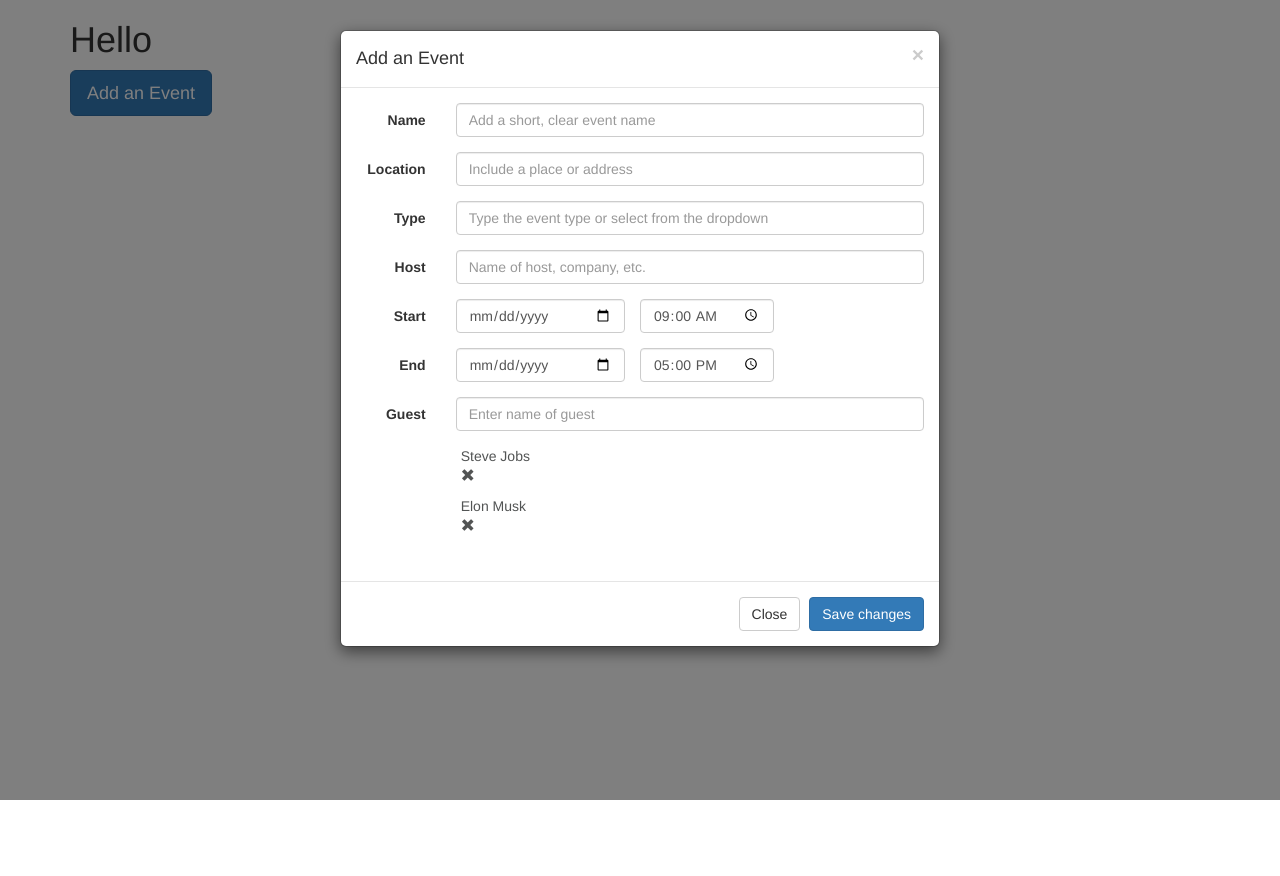
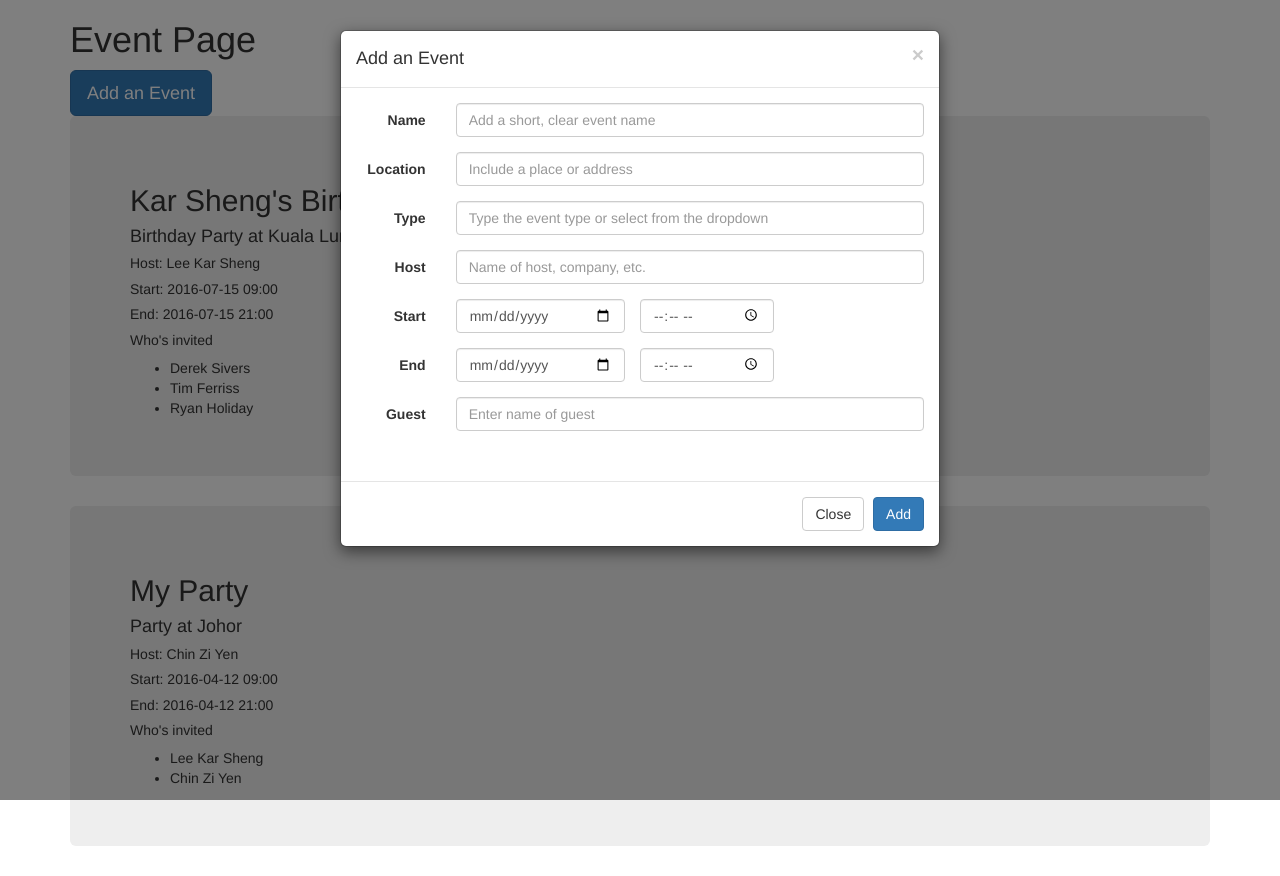
Before and after one commit to karsheng/project-event-planner, a website: page src/event.html in a window 1280 px wide. Both pictures are taken after a click on the button "Add an Event". Before the commit the page ends 800 px from the top, so only its background shows below. Drawn offline with nearby package versions, Linux system fonts and the light colour scheme; some packages are replaced by stand-ins of ours.

Commit message:
Added event list with data binding

```diff
--- a/src/event.html
+++ b/src/event.html
@@ -18,7 +18,7 @@
 			}
 			/*This is to make the autocomplete .pac-container visible in modal*/
 			.pac-container {
-			    z-index: 20;
+			    z-index: 30;
 			}
 			.modal {
 			    z-index: 20;
@@ -47,11 +47,24 @@
 	</head>
 	<body>
 		<main class="container">
-			<h1>Hello</h1>
+			<h1>Event Page</h1>
 			<!-- Button trigger modal -->
-			<button type="button" class="btn btn-primary btn-lg" data-toggle="modal" data-target="#eventModal">
+			<button type="button" class="btn btn-primary btn-lg" data-toggle="modal" data-target="#eventModal" data-bind="click: addNewEvent">
 			  Add an Event
 			</button>
+			<section id="events" data-bind="foreach: eventList">
+				<div class="jumbotron" data-toggle="modal" data-target="#eventModal" data-bind="click: $parent.setEvent">
+					<h2 data-bind="text: name"></h2>
+					<h4><span data-bind="text: type"></span> at <span data-bind="text: location"></span></h4>
+					<h5>Host: <span data-bind="text: host"></span></h5>
+					<h5>Start: <span data-bind="text: startDate"></span> <span data-bind="text: startTime"></span></h5>
+					<h5>End: <span data-bind="text: endDate"></span> <span data-bind="text: endTime"></span></h5>
+					<h5>Who's invited</h5>
+					<ul class="invitee" data-bind="foreach: guests">
+						<li data-bind="text: $data"></li>
+					</ul>
+				</div>
+			</section>
 		</main>
 		<!-- Event Modal -->
 		<section class="modal fade" id="eventModal" tabindex="-1" role="dialog" aria-labelledby="eventModalLabel">
@@ -62,24 +75,24 @@
 						<h4 class="modal-title" id="eventModalLabel">Add an Event</h4>
 					</div>
 					<div class="modal-body">
-						<form class="form-horizontal">
+						<form class="form-horizontal" data-bind="with: currentEvent">
 							<div class="form-group">
 								<label for="eventName" class="col-sm-2 control-label">Name</label>
 								<div class="col-sm-10">
-									<input type="text" class="form-control" id="eventName" placeholder="Add a short, clear event name" required>
+									<input data-bind="value: name" type="text" class="form-control" id="eventName" placeholder="Add a short, clear event name" required>
 								</div>
 							</div>
 							<div class="form-group">
 								<label for="eventLocation" class="col-sm-2 control-label">Location</label>
 								<div class="col-sm-10">
-									<input type="text" class="form-control" id="eventLocation" placeholder="Include a place or address" onFocus="geolocate()" required>
+									<input data-bind="value: location" type="text" class="form-control" id="eventLocation" placeholder="Include a place or address" onFocus="geolocate()" required>
 								</div>
 							</div>
 							<div class="form-group">
 								<label for="eventType" class="col-sm-2 control-label">Type</label>
 								<div class="col-sm-10">
-									<input list="eventType" class="form-control" placeholder="Type the event type or select from the dropdown">
-									<datalist id="eventType"">
+									<input data-bind="value: type" id="eventType" list="event-options" class="form-control" placeholder="Type the event type or select from the dropdown">
+									<datalist id="event-options">
 										<option>Birthday Party</option>
 										<option>Conference Talk</option>
 										<option>Wedding</option>
@@ -90,36 +103,36 @@
 							<div class="form-group">
 								<label for="hostName" class="col-sm-2 control-label">Host</label>
 								<div class="col-sm-10">
-									<input type="text" class="form-control" id="eventHost" placeholder="Name of host, company, etc." required>
+									<input data-bind="value: host" type="text" class="form-control" id="eventHost" placeholder="Name of host, company, etc." required>
 								</div>
 							</div>
 							<div class="form-group">
 								<label for="startDateTime" class="col-xs-12 col-sm-2 control-label">Start</label>
 								<div class="col-xs-7 col-sm-4">
-									<input type="date" class="form-control" id="startDateTime" required>
+									<input data-bind="value: startDate" type="date" class="form-control" id="startDateTime" required>
 								</div>
 								<div class="start-time-div col-xs-5 col-sm-3">
-									<input type="time" class="form-control" id="startTime" value = "09:00" required>
+									<input data-bind="value: startTime" type="time" class="form-control" id="startTime" required>
 								</div>
 							</div>
 							<div class="form-group">
 								<label for="endDateTime" class="col-xs-12 col-sm-2 control-label">End</label>
 								<div class="col-xs-7 col-sm-4">
-									<input type="date" class="form-control" id="endDateTime" required>
+									<input data-bind="value: endDate" type="date" class="form-control" id="endDateTime" required>
 								</div>
 								<div class="start-time-div col-xs-5 col-sm-3">
-									<input type="time" class="form-control" id="endTime" value = "17:00" required>
+									<input data-bind="value: endTime" type="time" class="form-control" id="endTime" required>
 								</div>
 							</div>
 							<div class="form-group">
 								<label for="guestInput" class="col-sm-2 control-label">Guest</label>
 								<div class="col-sm-10">
-									<input type="text" class="form-control" id="guestInput" data-bind="event: {keypress: addGuestToList, blur: addGuestToList}" placeholder="Enter name of guest" required>
+									<input type="text" class="form-control" id="guestInput" data-bind="event: {keypress: $parent.addGuestToList}" placeholder="Enter name of guest" required>
 								</div>
 								<label class="col-sm-2 control-label"></label>
 								<div class="col-sm-10">
-									<ul class="guest-list" data-bind="foreach: currentGuestList">
-										<a class="guest-list-item"><li data-bind="text: name"></li><span class="glyphicon glyphicon-remove" data-bind="click: $parent.removeGuest"></span></a>
+									<ul class="guest-list" data-bind="foreach: guests">
+										<a class="guest-list-item"><li data-bind="text: $data"></li><span class="glyphicon glyphicon-remove" data-bind="click: $parent.removeGuest"></span></a>
 									</ul>
 								</div>
 							</div>
@@ -127,13 +140,10 @@
 					</div>
 					<div class="modal-footer">
 						<button type="button" class="btn btn-default" data-dismiss="modal">Close</button>
-						<button id="saveEventBtn" type="button" class="btn btn-primary">Save changes</button>
+						<button id="saveEventBtn" type="button" class="btn btn-primary" data-bind="click: saveEvent"></button>
 					</div>
 				</div>
 			</div>
-		</section>
-		<section id="events">
-
 		</section>
 		<script src="https://ajax.googleapis.com/ajax/libs/jquery/3.1.0/jquery.min.js"></script>
 		<script src="js/lib/knockout.3.4.0.js"></script>
--- a/src/js/app.js
+++ b/src/js/app.js
@@ -1,26 +1,82 @@
-var Event = function() {
-	this.name = ko.observable();
-	this.location = ko.observable();
-	this.type = ko.observable();
-	this.host = ko.observable();
-	this.startDate = ko.observable();
-	this.startTime = ko.observable();
-	this.endDate = ko.observable();
-	this.endTime = ko.observable();
-	this.guests = ko.observableArray([]);
+var Event = function(event) {
+	this.name = ko.observable(event.name);
+	this.location = ko.observable(event.location);
+	this.type = ko.observable(event.type);
+	this.host = ko.observable(event.host);
+	this.startDate = ko.observable(event.startDate);
+	this.startTime = ko.observable(event.startTime);
+	this.endDate = ko.observable(event.endDate);
+	this.endTime = ko.observable(event.endTime);
+	this.guests = ko.observableArray(event.guests);
+};
+
+var initialEvents = [
+	{
+		name: "Kar Sheng's Birthday",
+		location: "Kuala Lumpur",
+		type: "Birthday Party",
+		host: "Lee Kar Sheng",
+		startDate: "2016-07-15",
+		startTime: "09:00",
+		endDate: "2016-07-15",
+		endTime: "21:00",
+		guests: ["Derek Sivers", "Tim Ferriss", "Ryan Holiday"]
+	},
+	{
+		name: "My Party",
+		location: "Johor",
+		type: "Party",
+		host: "Chin Zi Yen",
+		startDate: "2016-04-12",
+		startTime: "09:00",
+		endDate: "2016-04-12",
+		endTime: "21:00",
+		guests: ["Lee Kar Sheng", "Chin Zi Yen"]
+	}
+];
+
+var newEvent = 	{
+	name: "",
+	location: "",
+	type: "",
+	host: "",
+	startDate: "",
+	startTime: "",
+	endDate: "",
+	endTime: "",
+	guests: []
 };
 
 var ViewModel = function() {
 	var self = this;
 
-	self.selectedGuest = null;
-	self.eventList = ko.observableArray([]);
-	self.currentGuestList = ko.observableArray([{name: 'Steve Jobs'}, {name: 'Elon Musk'}]);
+	var order = null;
+	var selectedEvent = null;
+
+	self.eventList = ko.observableArray();
+
+	self.saveEventBtn = $('#saveEventBtn');
+	self.eventName = $('#eventName');
+	self.eventLocation = $('#eventLocation');
+	self.eventType = $('#eventType');
+	self.eventHost = $('#eventHost');
+	self.startDateTime = $('#startDateTime');
+	self.startTime = $('#startTime');
+	self.endDateTime = $('#endDateTime');
+	self.endTime = $('#endTime');
+
+	initialEvents.forEach(function(event) {
+		self.eventList.push(new Event(event));
+	});
+
+	self.currentEvent = ko.observable(self.eventList()[0]);
+
+	self.currentGuestList = ko.observableArray();
 
 	// add guest to list
 	self.addGuestToList = function(data, event) {
 		if(event.keyCode === 13) {
-			self.currentGuestList.push({name: event.target.value});
+			self.currentGuestList.push(event.target.value);
 			event.target.value = "";
 		}
 		return true;
@@ -29,9 +85,32 @@ var ViewModel = function() {
 	// remove guest from currentGuestList
 	self.removeGuest = function() {
 		var order = self.currentGuestList().indexOf(this);
-    	var selectedGuest = self.currentGuestList()[order];
-    	self.currentGuestList.remove(selectedGuest);
-	}
+		console.log(order);
+    	// var selectedGuest = self.currentGuestList()[order];
+		// self.currentGuestList.remove();
+	};
+
+	self.saveEvent = function() {
+		// if it is a new event
+		if (self.saveEventBtn.html() === 'Add') {
+
+		} else {
+			// save event
+
+		}
+	};
+
+	self.setEvent = function(clickedEvent) {
+		// change the button text to 'Save'
+		self.saveEventBtn.html('Save');
+		self.currentEvent(clickedEvent);
+	};
+
+	self.addNewEvent = function() {
+		// clear value
+		self.saveEventBtn.html('Add');
+		self.currentEvent(new Event(newEvent));
+	};
 };
 
 // initialize ViewModel and apply bindings
@@ -66,18 +145,6 @@ function geolocate() {
 	}
 }
 
-$('#saveEventBtn').click(function() {
-	var event = new Event();
-	event.name = $('#eventName').val();
-	event.location = $('#eventLocation').val();
-	event.type = $('#eventType').val();
-	event.host = $('#eventHost').val();
-	event.startDate = $('#startDateTime').val();
-	event.startTime = $('#startTime').val();
-	event.endDate = $('#endDateTime').val();
-	event.endTime = $('#endTime').val();
-});
-
 // index.html page
 var signUp = $('#sign-up-button');
 
```
